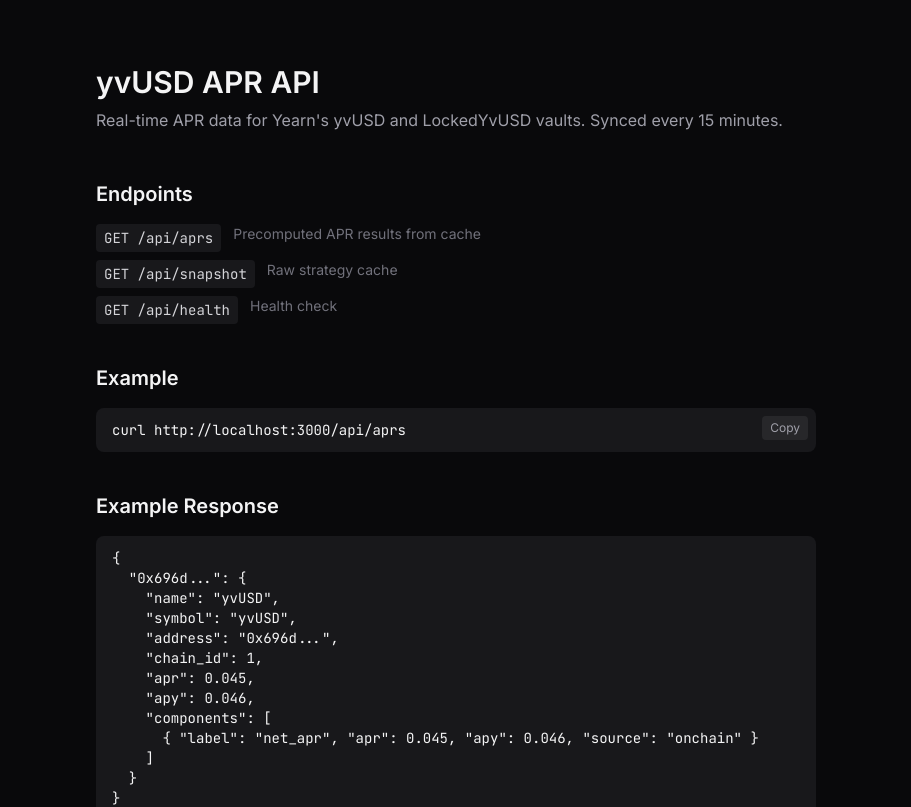
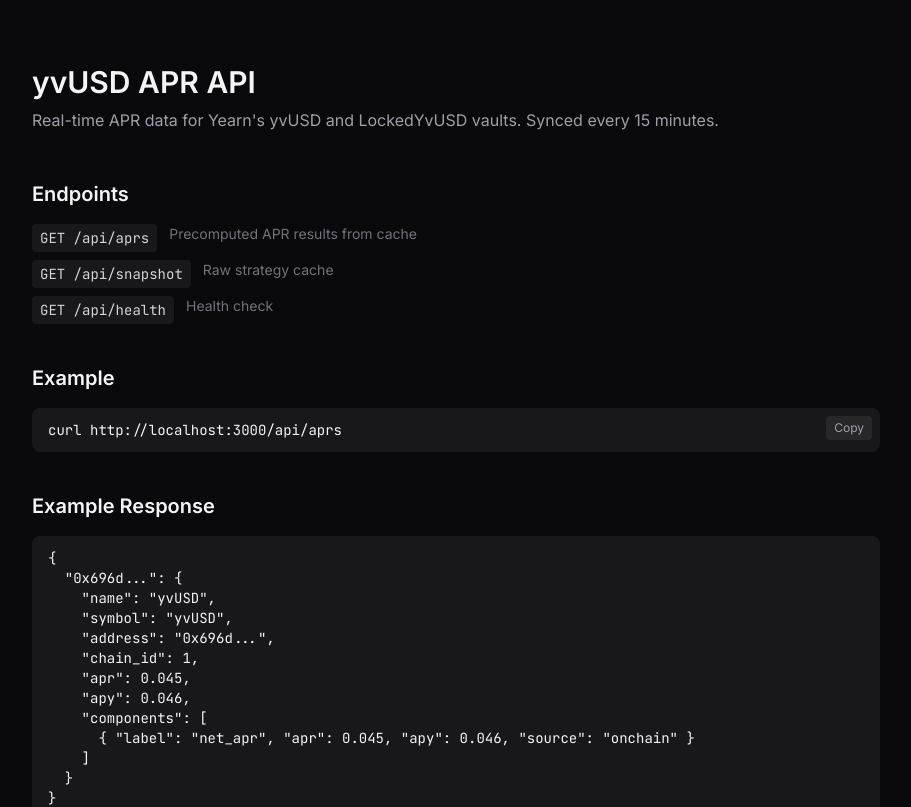
Before and after one commit to yearn/yearn-yvusd-apr-service, a Next.js app: page / in a window 1280 px wide. Shown: the top 807 px of the page, without its empty margins (184-1095 px from the left). Built offline with nearby package versions, Linux system fonts and the light colour scheme.

Commit message:
Widen page container to max-w-4xl for APY column
Co-Authored-By: JuniorDevBot <bot@juniordevbot.app>

```diff
--- a/app/page.tsx
+++ b/app/page.tsx
@@ -18,7 +18,7 @@
     : "http://localhost:3000";
 
   return (
-    <main className="max-w-3xl mx-auto px-6 py-16">
+    <main className="max-w-4xl mx-auto px-6 py-16">
       <header className="mb-12">
         <h1 className="text-3xl font-semibold mb-2">yvUSD APR API</h1>
         <p className="text-zinc-400">
```
